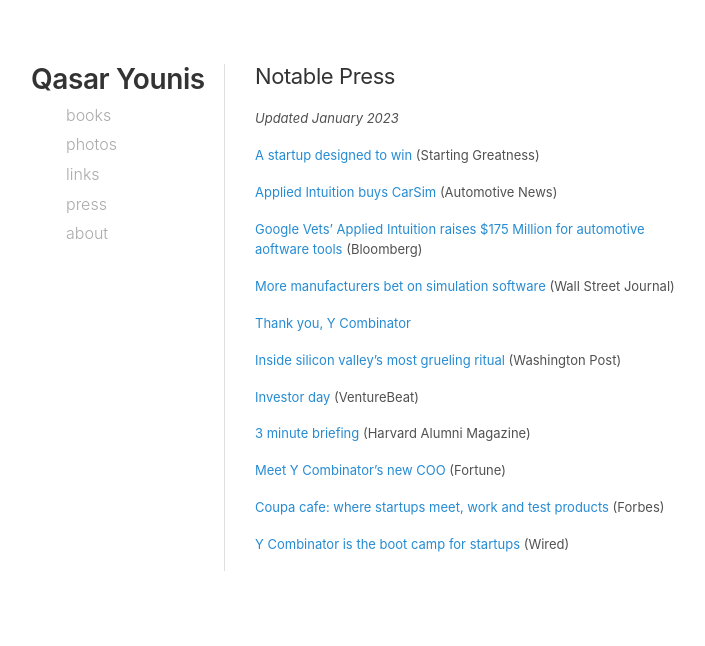
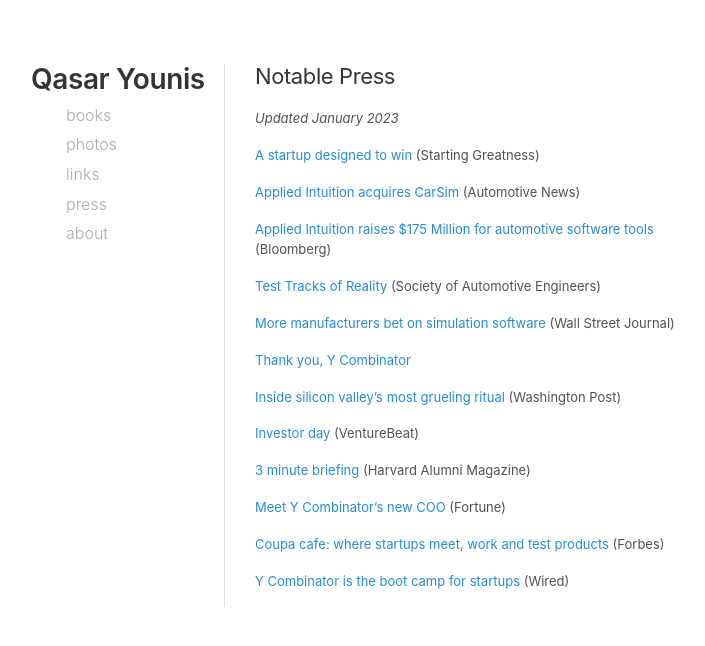
Before and after one commit to qasar/qasar.github.io, a Jekyll site: the page built from press.md, in a window 1280 px wide. Shown: the top 646 px of the page, without its empty margins (35-740 px from the left). Built offline with Jekyll 4.4.1, drawn with Linux system fonts in a browser that asks for light colours.

Commit message:
Update press.md

```diff
--- a/press.md
+++ b/press.md
@@ -7,9 +7,11 @@
 
 <a href="https://greatness.floodgate.com/episodes/qasar-younis-and-peter-ludwig-of-applied-intuition-a-startup-with-design-in-mind">A startup designed to win</a> (Starting Greatness)
 
-<a href="https://www.autonews.com/suppliers/software-tools-provider-applied-intuition-buys-company-behind-carsim">Applied Intuition buys CarSim</a> (Automotive News)
+<a href="https://www.autonews.com/suppliers/software-tools-provider-applied-intuition-buys-company-behind-carsim">Applied Intuition acquires CarSim</a> (Automotive News)
 
-<a href="https://www.wsj.com/articles/more-manufacturers-bet-on-simulation-software-11582240105">Google Vets' Applied Intuition raises $175 Million for automotive aoftware tools</a> (Bloomberg)
+<a href="https://www.wsj.com/articles/more-manufacturers-bet-on-simulation-software-11582240105">Applied Intuition raises $175 Million for automotive software tools</a> (Bloomberg)
+
+<a href="https://www.sae.org/podcasts/tomorrow-today/episodes/applied-intuition-and-the-simulated-road">Test Tracks of Reality</a> (Society of Automotive Engineers)
 
 <a href="https://www.wsj.com/articles/more-manufacturers-bet-on-simulation-software-11582240105"> More manufacturers bet on simulation software</a> (Wall Street Journal)
 
```
